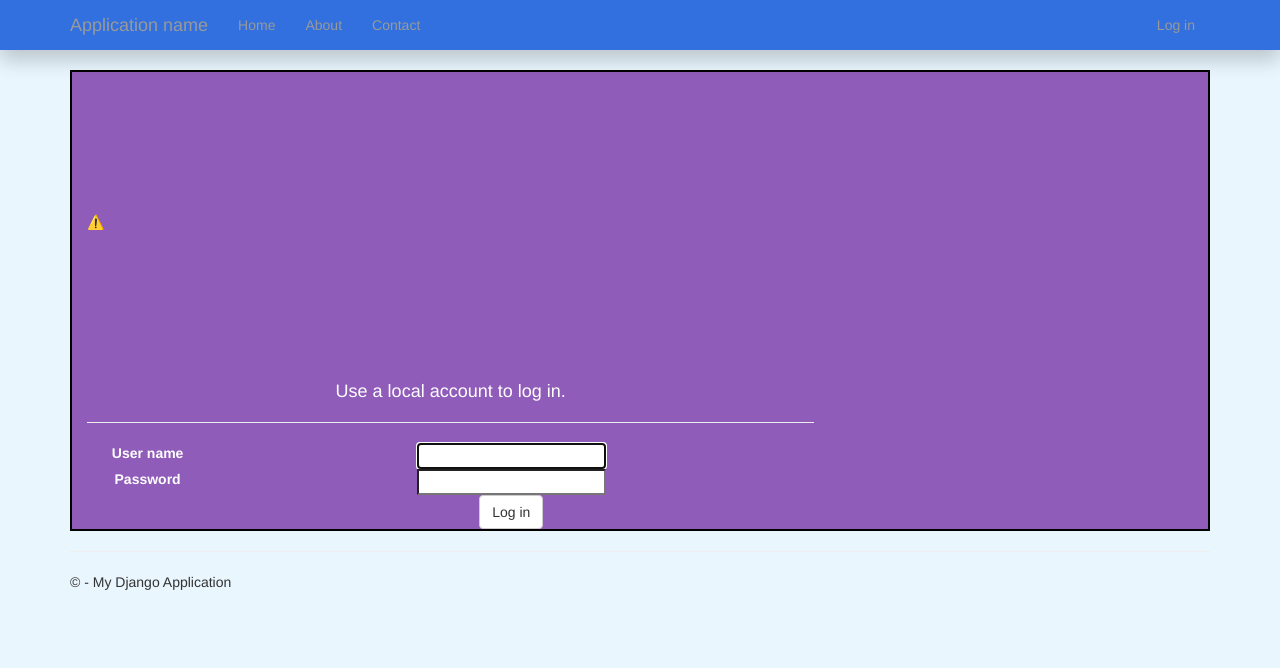
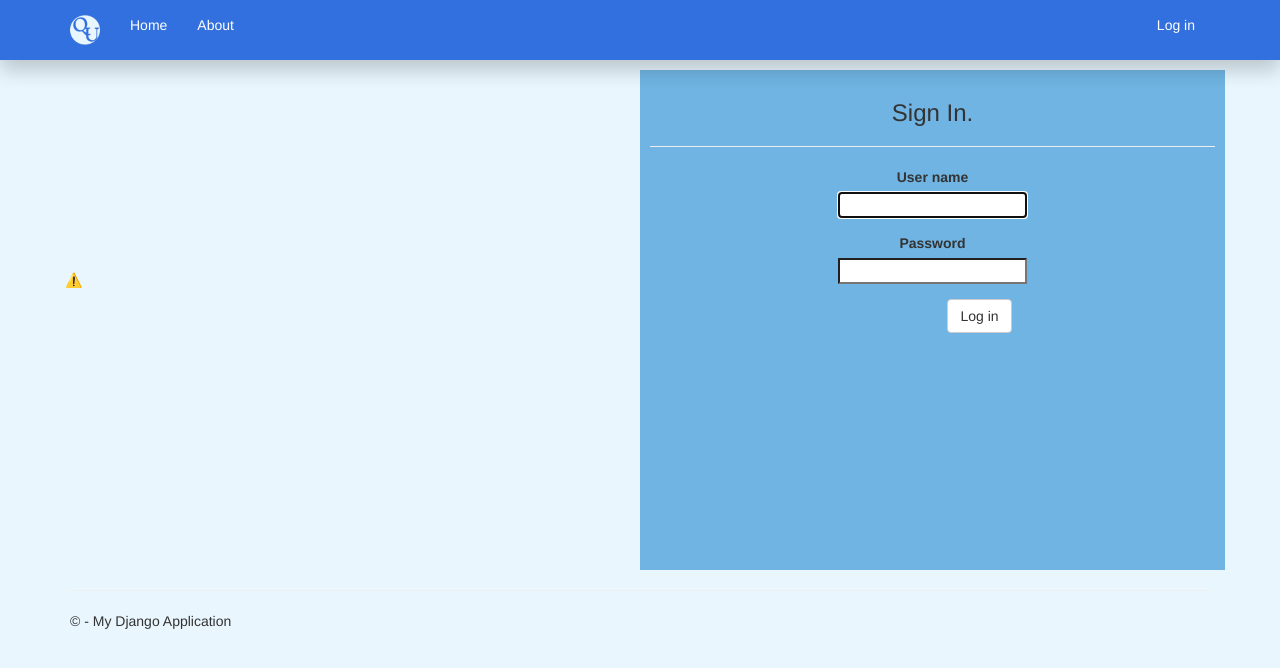
Before and after one commit to RockSolidSoln/Quotation-System, a Django app: page /login/ in a window 1280 px wide. Shown: the top 668 px of the page. Run offline with Django 4.2, Linux system fonts and the light colour scheme; some libraries are stand-ins or nearby versions.

Commit message:
login done kinda

```diff
--- a/quotation_system/project/forms.py
+++ b/quotation_system/project/forms.py
@@ -10,9 +10,11 @@
     """Authentication form which uses boostrap CSS."""
     username = forms.CharField(max_length=254,
                                widget=forms.TextInput({
-                                   'class': 'form-control',
+                                   'class': 'form-control form-control-lg',
+                                   'style': 'width: 100%; padding: 12px 20px; margin: 8px 0; display: inline-block; border: 1px solid #ccc; border-radius: 4px; box-sizing: border-box;',
                                    'placeholder': 'User name'}))
     password = forms.CharField(label=_("Password"),
                                widget=forms.PasswordInput({
                                    'class': 'form-control',
+                                   'style': 'width: 100%; padding: 12px 20px; margin: 8px 0; display: inline-block; border: 1px solid #ccc; border-radius: 4px; box-sizing: border-box;',
                                    'placeholder':'Password'}))
--- a/quotation_system/project/static/app/content/Login.css
+++ b/quotation_system/project/static/app/content/Login.css
@@ -1,12 +1,25 @@
-.row{
+* {
+    box-sizing: border-box;
+  }
+
+  .row{
+    height: 800px;
+  }
+  /* Create two equal columns that floats next to each other */
+  .column {
+    float: left;
     width: 100%;
-    display: flex;
-    justify-content: center;
-    align-items: center;
-    background-color: rgb(144, 92, 185);
-    text-align: center;
-    margin-left: auto;
-    margin-right: auto;
-    color : white;
-    border: 2px solid #000000;
-}
+    padding: 10px;
+    height: 400px; /* Should be removed. Only for demonstration */
+  }
+
+  /* Clear floats after the columns */
+  .row:after {
+    content: "";
+    display: table;
+    clear: both;
+  }
+
+  h3{
+    color: white;
+  }
--- a/quotation_system/project/templates/app/layout.html
+++ b/quotation_system/project/templates/app/layout.html
@@ -20,17 +20,26 @@
                     <span class="icon-bar"></span>
                     <span class="icon-bar"></span>
                 </button>
-                <a href="/" class="navbar-brand">Application name</a>
+                <a href="/" class="navbar-brand">
+                        <img src="{% static 'app/assets/Logo.png' %}" alt="Logo" width="30"
+                    height="30"></a>
             </div>
             <div class="navbar-collapse collapse" >
                 <ul class="nav navbar-nav">
-                    <li><a  href="{% url 'home' %}">Home</a></li>
-                    <li><a href="{% url 'about' %}">About</a></li>
-                    <li><a href="{% url 'contact' %}">Contact</a></li>
+                    <li><a style="color: white;" href="{% url 'home' %}">Home</a></li>
+                    <li><a style="color: white;" href="{% url 'about' %}">About</a></li>
                 </ul>
                 {% include 'registration/loginpartial.html' %}
             </div>
         </div>
+        {% if user.is_authenticated %}
+        <ul class="breadcrumb" style="padding-left: 80px;" >
+            <li><a style="color: black;" href="#">
+                <i class="fa fa-home" style="font-size:24px"></i>
+            </a></li>
+            <li><a style="color: black;" href="#">Pictures</a></li>
+          </ul>
+        {% endif %}
     </div>
 
     <div class="container body-content">
--- a/quotation_system/project/templates/registration/login.html
+++ b/quotation_system/project/templates/registration/login.html
@@ -3,29 +3,39 @@
 {% block content %}
 
 <h2>{{ title }}</h2>
-<div class="row">
-    <div class="col-md-8">
-        <section id="loginForm" class="d-flex justify-content-center">
-            <div class="mx-auto" style="width: 200px;">
+
+<section id="loginForm" class="row">
+    <div class="column" style="background-color: #E9F6FE;
+    float: left;
+    width: 50%;
+    padding: 10px;
+    height: 500px; " >
         <script src="https://unpkg.com/@lottiefiles/lottie-player@latest/dist/lottie-player.js"></script>
-                <lottie-player src="https://assets8.lottiefiles.com/packages/lf20_lrdkqhnc.json"  background="transparent"  speed="1"  style="width: 300px; height: 300px;"  loop  autoplay></lottie-player>
+        <lottie-player src="https://assets8.lottiefiles.com/packages/lf20_lrdkqhnc.json"  background="transparent"  speed="1"  style="width: 450px; height: 400px;"  loop  autoplay></lottie-player>
     </div>
-            <div class="w-50 p-2">
-                <form action="." method="post" class="form">
+    <div class="column" style="background-color:
+    #6fb4e2; float: left;
+    width: 50%;
+    padding: 10px;
+    height: 500px; ">
+        <form action="." method="post" class="form" style="text-align:center; display: block;">
             {% csrf_token %}
-                    <h4>Use a local account to log in.</h4>
+
+            <h3>Sign In.</h3>
             <hr />
             <div class="form-group">
-                        <label for="id_username" class="col-md-2 control-label">User name</label>
-                        <div class="col-md-10">
+                <label for="id_username" class="control-label" >User name</label>
+                <div >
                     {{ form.username }}
                 </div>
+                <!-- <input type="text" id="fname" name="username" placeholder="Your name.."> -->
             </div>
             <div class="form-group">
-                        <label for="id_password" class="col-md-2 m-20 control-label">Password</label>
-                        <div class="col-md-10">
+                <label for="id_password" class="control-label" name="password">Password</label>
+                <div >
                     {{ form.password }}
                 </div>
+                <!-- <input type="text" id="fname" name="password" placeholder="Your name.."> -->
             </div>
             <div class="form-group">
                 <div class="col-md-offset-2 col-md-10">
@@ -39,18 +49,16 @@
         </form>
     </div>
 </section>
-    </div>
-    <div class="col-md-4">
-        <section id="socialLoginForm"></section>
-    </div>
-</div>
 
 {% endblock %}
 
 
-{% block scripts %}
+
 
 {% load static %}
 <script src="{% static 'app/scripts/jquery.validate.min.js' %}"></script>
 <link rel="stylesheet" type="text/css" href="{% static 'app/content/Login.css' %}" />
+
+
+{% block scripts %}
 {% endblock %}
--- a/quotation_system/project/templates/registration/loginpartial.html
+++ b/quotation_system/project/templates/registration/loginpartial.html
@@ -2,15 +2,15 @@
 <form id="logoutForm" action="/logout" method="post" class="navbar-right">
     {% csrf_token %}
     <ul class="nav navbar-nav navbar-right">
-        <li><span class="navbar-brand">Hello {{ user.username }}!</span></li>
-        <li><a href="javascript:document.getElementById('logoutForm').submit()">Log off</a></li>
+        <li><span style="color: white;" class="navbar-brand">Hello {{ user.username }}!</span></li>
+        <li><a style="color: white;" href="javascript:document.getElementById('logoutForm').submit()">Log off</a></li>
     </ul>
 </form>
 
 {% else %}
 
 <ul class="nav navbar-nav navbar-right">
-    <li><a href="{% url 'login' %}">Log in</a></li>
+    <li><a style="color: white;" href="{% url 'login' %}">Log in</a></li>
 </ul>
 
 {% endif %}
--- a/quotation_system/quotation_system/urls.py
+++ b/quotation_system/quotation_system/urls.py
@@ -23,7 +23,6 @@
 urlpatterns = [
     path('admin/', admin.site.urls),
     re_path(r'^$', views.home, name='home'),
-    re_path(r'^contact$', views.contact, name='contact'),
     re_path(r'^about$', views.about, name='about'),
     re_path(r'^login/$',
         LoginView.as_view(template_name = 'registration/login.html'),
```
Also changed, not shown: quotation_system/project/templates/app/contact.html (deleted, +0 -15 lines), quotation_system/project/views.py (+0 -13 lines), quotation_system/project/migrations/0006_customer_customer_password.py (added), quotation_system/project/static/app/assets/Logo.png (added). Lines whose indentation alone changed are shown as unchanged.
